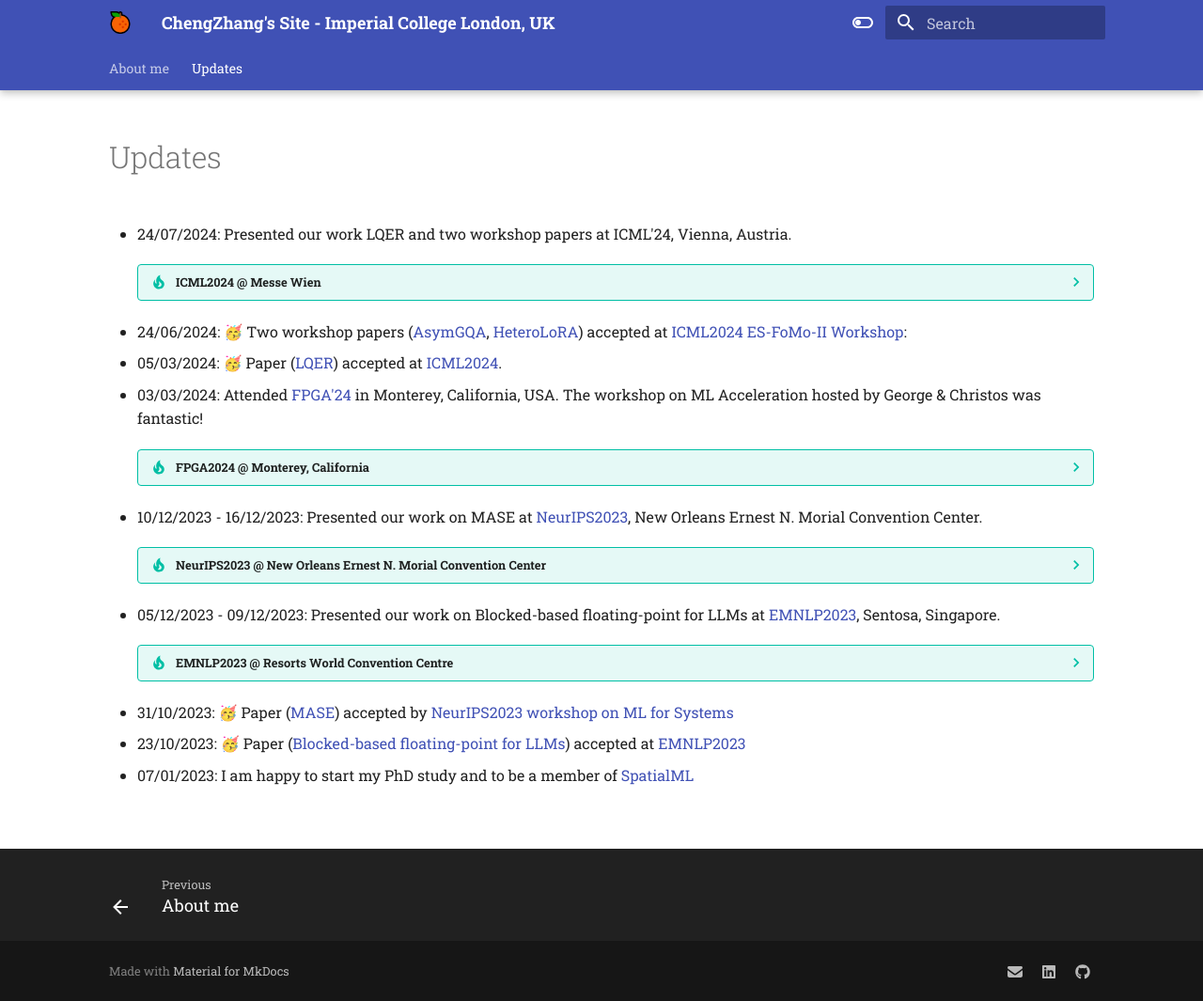
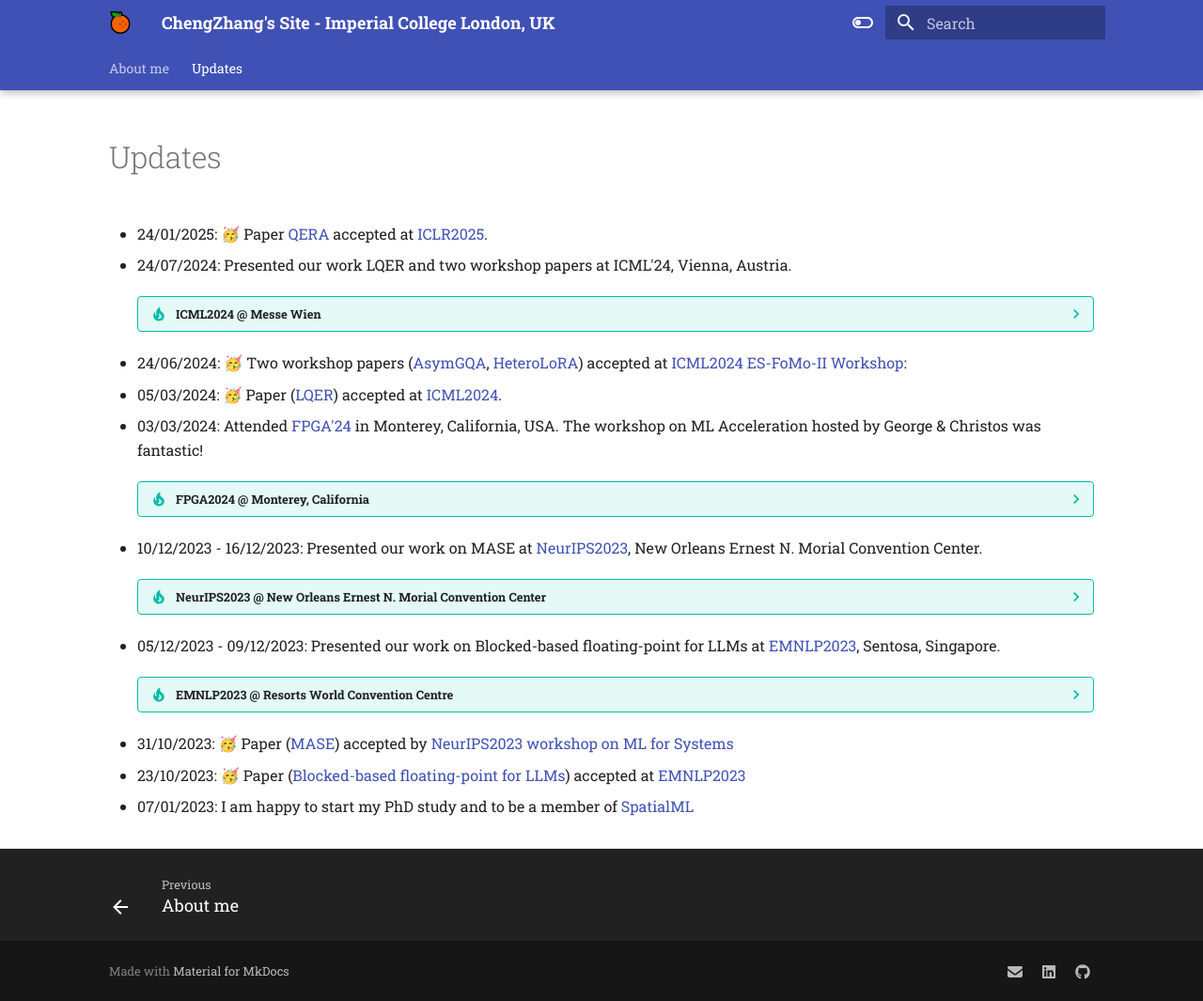
Before and after one commit to ChengZhang-98/blog, an MkDocs documentation site: the page built from docs/Updates/index.md, in a window 1280 px wide and 1065 px high. Shown: the whole window at 94% size. Built offline with MkDocs 1.6.1 and Material for MkDocs 9.7.7, drawn with Linux system fonts in a browser that asks for light colours.

Commit message:
add iclr2025

```diff
--- a/docs/Updates/index.md
+++ b/docs/Updates/index.md
@@ -5,6 +5,8 @@
 ---
 
 # Updates
+
+- 24/01/2025: 🥳 Paper [QERA](https://arxiv.org/abs/2410.06040) accepted at [ICLR2025](https://iclr.cc/Conferences/2025).
 
 - 24/07/2024: Presented our work LQER and two workshop papers at ICML'24, Vienna, Austria.
 
```
